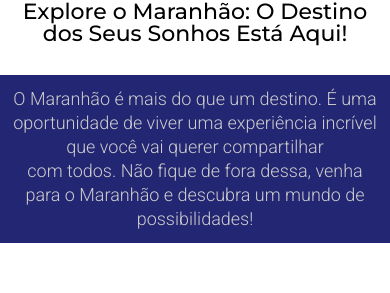
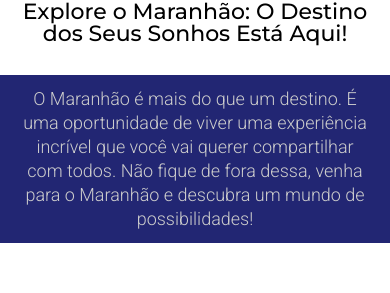
Before and after one commit to kauanguilhermesantos/desafio-v-explora-maranhao, a React (Create React App) app in the folder frontend/src/: page /sobre in a window 390 px wide. Shown: the part 679-972 px from the top of the page. Built offline with nearby package versions, Linux system fonts and the light colour scheme.

Commit message:
adicionando responsividade do paragrafoSobre

```diff
--- a/frontend/src/components/ParagrafoSobre/ParagrafoSobre.jsx
+++ b/frontend/src/components/ParagrafoSobre/ParagrafoSobre.jsx
@@ -9,7 +9,7 @@ export class ParagrafoSobre extends React.Component {
         return (
             <div class="paragrafoSobre">
                 <h2>{titulo}</h2>
-                <p dangerouslySetInnerHTML={{ __html: texto }}></p>
+                <p>{texto}</p>
             </div>
         )
     }
--- a/frontend/src/components/ParagrafoSobre/paragrafoSobre.css
+++ b/frontend/src/components/ParagrafoSobre/paragrafoSobre.css
@@ -20,3 +20,25 @@
     /* margin: 1.8rem 0; */
     color: var(--cor-cinza);
 }
+
+@media (max-width: 1440px) {
+    .paragrafoSobre>p {
+        padding: 1.2rem 7rem;
+    }
+}
+
+@media (max-width: 834px) {
+    .paragrafoSobre>p {
+        padding: 1.2rem 4rem;
+    }
+}
+
+@media (max-width: 480px) {
+    .paragrafoSobre>h2 {
+        margin: 3rem 1.2rem;
+    }
+
+    .paragrafoSobre>p {
+        padding: 1.2rem 2rem;
+    }
+}
--- a/frontend/src/pages/Sobre.jsx
+++ b/frontend/src/pages/Sobre.jsx
@@ -20,7 +20,7 @@ export function Sobre() {
             <Banner mensagem="Maranhão, meu tesouro, meu torrão!"
             backgroundImage={imgBannerSobre} />
             <ParagrafoSobre titulo="Explore o Maranhão: O Destino dos Seus Sonhos Está Aqui!"
-            texto="O Maranhão é mais do que um destino. É uma oportunidade de viver uma experiência incrível que você vai querer compartilhar <br/> com todos. Não fique de fora dessa, venha para o Maranhão e descubra um mundo de possibilidades!" />
+            texto="O Maranhão é mais do que um destino. É uma oportunidade de viver uma experiência incrível que você vai querer compartilhar com todos. Não fique de fora dessa, venha para o Maranhão e descubra um mundo de possibilidades!" />
             <CardSobre titulo="Aventura, Cultura e Beleza Natural Esperam Por Você no Maranhão!"
             texto="Procurando uma viagem fora do comum? O Maranhão oferece <strong>belezas naturais</strong> deslumbrantes, rica <strong>cultura</strong> e sabores irresistíveis, prometendo transformar suas férias em uma <strong>experiência inesquecível</strong>."
             imagem={imagem1}/>
@@ -45,7 +45,7 @@ export function Sobre() {
             <CardSobre titulo="Não Perca a Oportunidade de Explorar o Maranhão!"
             texto="repare suas malas e comece a planejar uma <strong>viagem inesquecível</strong> ao Maranhão. Com braços abertos e corações calorosos, o Maranhão está pronto para <strong>recebê-lo</strong>. A experiência dos seus <strong>sonhos</strong> está ao seu alcance!"
             imagem={imagem8}/>
-            <ParagrafoSobre texto="A aventura está te chamando, e ela começa no Maranhão! <br/> Explore, Experimente e Encante-se com o Maranhão!" />
+            <ParagrafoSobre texto="A aventura está te chamando, e ela começa no Maranhão! Explore, Experimente e Encante-se com o Maranhão!" />
             <Footer />
         </>
     )
```
